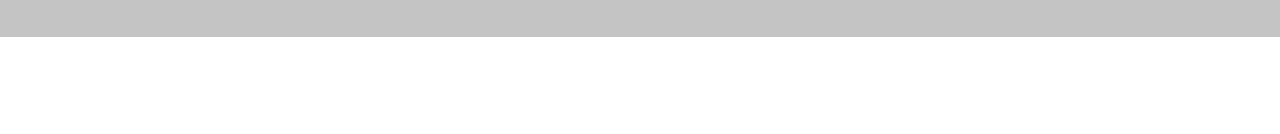
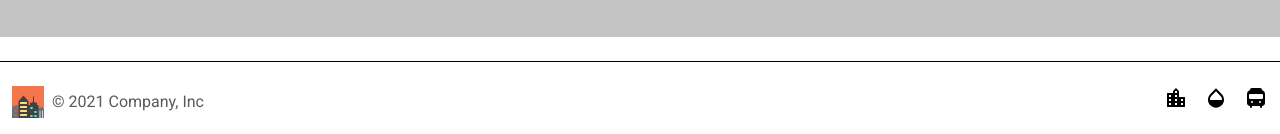
Before and after one commit to Kalypso89/cities-in-the-world-bootstrap, a website built with Vite: page src/index.html in a window 1280 px wide. Shown: the part 1446-1580 px from the top of the page. Before the commit the page ends 1507 px from the top, so only its background shows below. Built offline with nearby package versions, Linux system fonts and the light colour scheme.

Commit message:
Finish footer

```diff
--- a/src/index.html
+++ b/src/index.html
@@ -162,5 +162,33 @@
       </div>
     </div>
 
+    <footer class="py-8 bg-dark-light border-top border-dark mt-4 pt-4">
+      <div class="container-fluid">
+        <div class="row">
+          <div class="col-8 mb-12 mb-xl-0 d-flex column-gap-2 align-items-center">
+            <a class="d-inline-block mb-10 mb-md-0" href="#">
+              <img src="./assets/icons/EmojioneCityscapeAtDusk.svg" alt="Cities">
+            </a>
+            <span class="d-block d-md-inline-block ms-md-14 text-secondary fs-6">© 2021 Company, Inc</span>
+          </div>
+          <div class="col-4">
+            <div class="d-flex flex-row align-items-center justify-content-end">
+              <div class="mt-10 mt-lg-0 d-flex column-gap-3">
+                <a class="d-inline-block" href="#">
+                  <img src="./assets/icons/location_city.svg" alt="location city icon">
+                </a>
+                <a class="d-inline-block" href="#">
+                  <img src="./assets/icons/opacity.svg" alt="opacity icon">
+                </a>
+                <a class="d-inline-block" href="#">
+                  <img src="./assets/icons/City Railway Station.png" alt="city railway station icon">
+                </a>
+              </div>
+            </div>
+          </div>
+        </div>
+      </div>
+    </footer>
+
   </body>
 </html>
```
